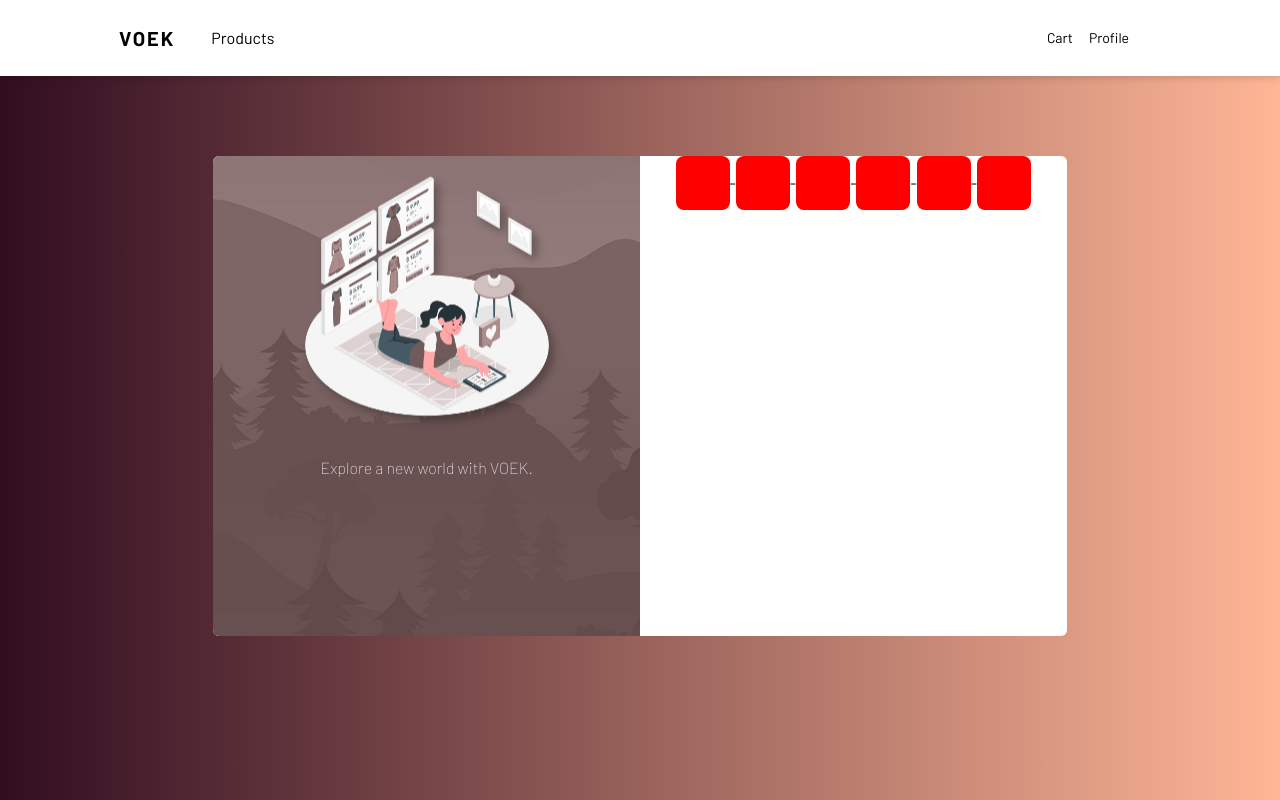
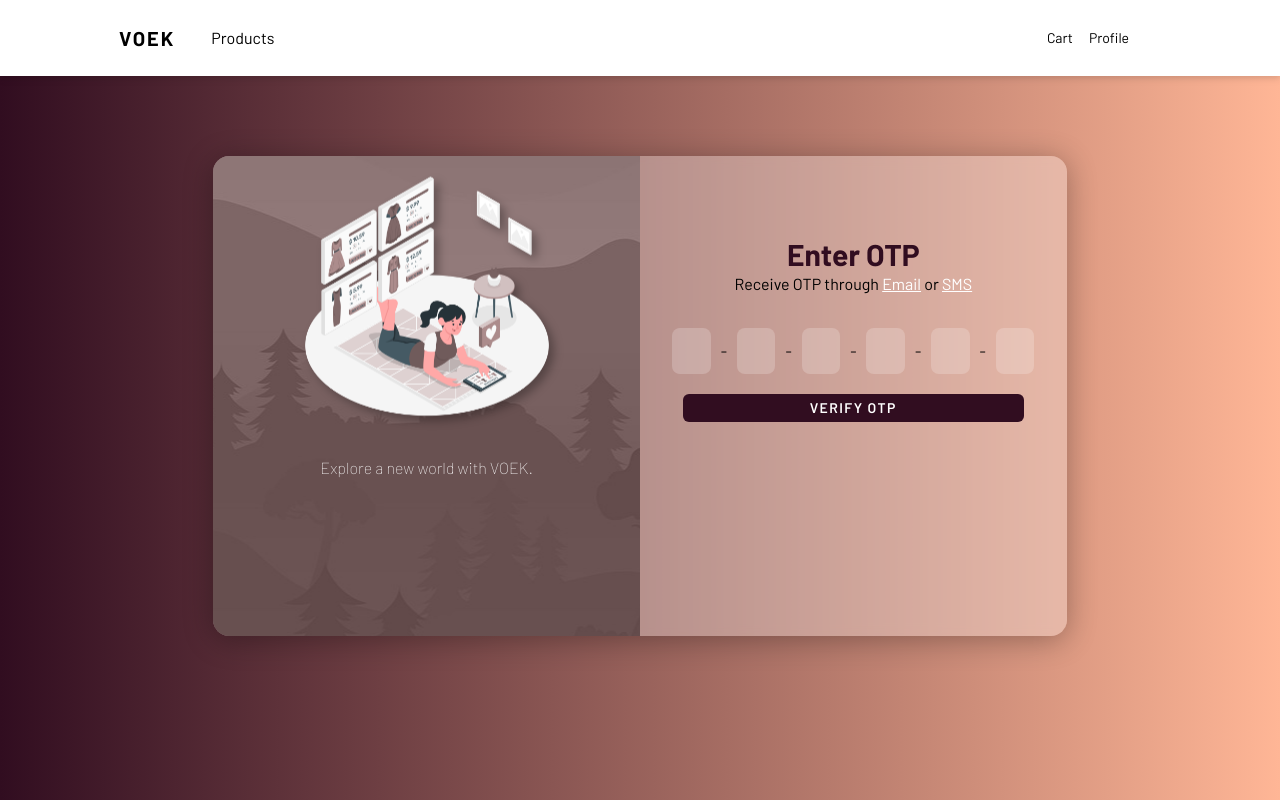
Before and after one commit to Noah-mh/voek, a React (Vite) app in the folder client/: page / in a window 1280 px wide. Shown: the top 800 px of the page. Built offline with nearby package versions, Linux system fonts and the light colour scheme.

Commit message:
OTP front

```diff
--- a/client/src/App.css
+++ b/client/src/App.css
@@ -1,10 +1,10 @@
 @import url("https://fonts.googleapis.com/css2?family=Barlow:ital,wght@0,100;0,200;0,300;0,400;0,500;0,600;0,700;0,800;0,900;1,100;1,200;1,300;1,400;1,500;1,600;1,700;1,800;1,900&family=Montserrat&display=swap");
+@import url("https://fonts.googleapis.com/css2?family=Barlow:wght@800&family=Merriweather:wght@300&display=swap");
 
 @tailwind base;
 @tailwind components;
 @tailwind utilities;
 
-@import url("https://fonts.googleapis.com/css2?family=Barlow:wght@800&family=Merriweather:wght@300&display=swap");
 :root {
   --purpleAccent: #310d20;
   --greyAccent: #484848;
@@ -17,3 +17,11 @@
 div {
   font-family: "Barlow", sans-serif;
 }
+
+html {
+  overflow-x: hidden;
+}
+
+h1 {
+  color: var(--purpleAccent);
+}
--- a/client/src/App.tsx
+++ b/client/src/App.tsx
@@ -3,14 +3,17 @@ import "./App.css";
 import Header from "./components/header/header.tsx";
 import LoginBanner from "./components/loginBanner/loginBanner.tsx";
 import Footer from "./components/footer/footer.tsx";
+import { BrowserRouter as Router, Route, Routes } from "react-router-dom";
 
 function App() {
   return (
-    <>
+    <Router>
       <Header />
-      <LoginBanner />
+      <Routes>
+        <Route path="/" element={<LoginBanner />} />
+      </Routes>
       <Footer />
-    </>
+    </Router>
   );
 }
 
--- a/client/src/components/header/header.tsx
+++ b/client/src/components/header/header.tsx
@@ -1,9 +1,19 @@
 import React from "react";
 import "./header.css";
+import { useRef, useEffect } from "react";
 
 const header = () => {
+  const ref: any = useRef();
+
+  useEffect(() => {
+    console.log(ref.current.clientHeight);
+  }, []);
+
   return (
-    <nav className="flex items-center justify-center bg-white p-6 px-8 drop-shadow-md">
+    <nav
+      ref={ref}
+      className="flex items-center justify-center bg-white p-6 px-8 drop-shadow-md"
+    >
       <div className=" w-9/12 flex">
         <div className="flex items-center  mr-6">
           <span className="font-bold text-xl tracking-widest">VOEK</span>
--- a/client/src/components/loginBanner/OTP.css
+++ b/client/src/components/loginBanner/OTP.css
@@ -1,3 +1,35 @@
-input {
-  background-color: red;
+.OTPz input {
+  margin: 20px 10px;
+  background: rgba(255, 255, 255, 0.2);
+  border-radius: 16px;
+  justify-content: center;
 }
+.OTPz input:focus {
+  outline: none;
+  background-color: rgba(255, 255, 255, 0.4);
+}
+.wrapper {
+  display: flex;
+}
+.wrapper > input:last-child {
+  font-family: "Barlow", "sans";
+  margin: 0 auto;
+}
+.OTPz > div {
+  justify-content: center;
+}
+
+.OTPModal {
+  background-color: rgba(87, 165, 83, 0.5);
+  border-color: #516c43;
+}
+.OTPModal p {
+  color: #3d5132;
+  font-size: small;
+}
+
+.wrapper > input:last-child:hover {
+  border: 2px solid var(--purpleAccent);
+  color: var(--purpleAccent);
+  cursor: pointer;
+}
--- a/client/src/components/loginBanner/OTP.tsx
+++ b/client/src/components/loginBanner/OTP.tsx
@@ -1,12 +1,59 @@
-import React, { useState } from "react";
+import React, { useEffect, useState } from "react";
 import OtpInput from "react-otp-input";
 import "./OTP.css";
+import { Link } from "react-router-dom";
 
 export default function OTP(): JSX.Element {
+  // useEffect = () => {};
   const [otp, setOtp] = useState("");
+  const [modalEmail, setModalEmail] = useState<boolean>(false);
+  const [modalSMS, setModalSMS] = useState<boolean>(false);
+  const [verifySuccess, setVerifySuccess] = useState<boolean>(false);
+
   return (
-    <div className="w-1/2 flexs hell">
-      <div className="flex justify-center items-center align-middle">
+    <div className="w-1/2 flex-col justify-center pt-20">
+      <div className="wrapper flex-col justify-center ">
+        <h1 className="text-center font-bold text-3xl">Enter OTP</h1>
+        <div className="text-center mb-3  ">
+          Receive OTP through{" "}
+          <Link
+            to="/"
+            onClick={() => {
+              setModalEmail(true);
+              setModalSMS(false);
+            }}
+            className="underline text-white"
+          >
+            Email
+          </Link>{" "}
+          or{" "}
+          <Link
+            to="/"
+            onClick={() => {
+              setModalEmail(false);
+              setModalSMS(true);
+            }}
+            className="underline text-white"
+          >
+            SMS
+          </Link>
+        </div>
+        {modalEmail && (
+          <div className="OTPModal w-3/5 mx-auto my-1 p-2 " id="OTPEmail">
+            <p className="text-center font-sans">
+              OTP has been sent to your email. Please open your inbox and check.
+            </p>
+          </div>
+        )}
+        {modalSMS && (
+          <div className="OTPModal w-3/5 mx-auto my-1 p-2 " id="OTPSMS">
+            <p className="text-center font-sans">
+              OTP has been sent to your phone number. Please open your messages
+              and check.
+            </p>
+          </div>
+        )}
+        <div className="OTPz justify-center items-center align-middle">
           <OtpInput
             value={otp}
             onChange={setOtp}
@@ -16,8 +63,8 @@ export default function OTP(): JSX.Element {
             inputStyle={{
               border: "1px solid transparent",
               borderRadius: "8px",
-            width: "54px",
-            height: "54px",
+              width: "3.2em",
+              height: "3.8em",
               fontSize: "12px",
               color: "#000",
               fontWeight: "400",
@@ -25,6 +72,12 @@ export default function OTP(): JSX.Element {
             }}
           />
         </div>
+        <input
+          type="button"
+          value="VERIFY OTP"
+          className="submitOTP w-4/5 bg-purpleAccent text-white rounded-md p-1 text-sm font-Barlow font-semibold tracking-widest hover:bg-transparent "
+        />
+      </div>
     </div>
   );
 }
--- a/client/src/components/loginBanner/loginBanner.css
+++ b/client/src/components/loginBanner/loginBanner.css
@@ -1,7 +1,7 @@
 .containerZ {
   background-image: linear-gradient(to right, #310d20, #ffb696);
 }
-.card {
+.cardZ {
   background: rgba(255, 255, 255, 0.3);
   border-radius: 16px;
   box-shadow: 0 4px 30px rgba(0, 0, 0, 0.3);
--- a/client/src/components/loginBanner/loginBanner.tsx
+++ b/client/src/components/loginBanner/loginBanner.tsx
@@ -1,15 +1,14 @@
 import React from "react";
 // import "./signUP.css";
 import loginPhoto from "../../img/login/loginVec.png";
-import LBRight from "./LBRight.tsx";
-import SignUP from "./signUP.tsx";
 import OTP from "./OTP.tsx";
 import "./loginBanner.css";
+import LBRight from "./LBRight.tsx";
 
 const loginBanner = () => {
   return (
     <div className="containerZ main w-screen h-screen flex">
-      <div className="bg-white flex w-2/3 h-3/5 justify-between mx-auto my-20 rounded-md overflow-hidden">
+      <div className="cardZ bg-white flex w-2/3 h-3/5 justify-between mx-auto my-20 rounded-md overflow-hidden">
         <div className="left  w-1/2 h-full flex-wrap py-7">
           <img src={loginPhoto} alt="loginPhoto" className="w-3/5 mx-auto" />
           <h1 className="text-center pt-4 text-white">
--- a/client/src/components/loginBanner/signUP.css
+++ b/client/src/components/loginBanner/signUP.css
@@ -1,14 +1,13 @@
 .containerZ {
   background-image: linear-gradient(to right, #310d20, #ffb696);
 }
-/* .card {
+.cardZ {
   background: rgba(255, 255, 255, 0.3);
   border-radius: 16px;
   box-shadow: 0 4px 30px rgba(0, 0, 0, 0.3);
   backdrop-filter: blur(5.1px);
-} */
-
-.left {
+}
+*/ .left {
   background-image: url("../../img/login/loginBG.jpg");
   background-position: 1%;
 }
--- a/client/tailwind.config.js
+++ b/client/tailwind.config.js
@@ -6,6 +6,12 @@ module.exports = {
     extend: {
       fontFamily: {
         Barlow: ["Barlow", "sans-serif"],
+        Merriweather: ["Merriweather", "serif"],
+      },
+      colors: {
+        purpleAccent: "#310d20",
+        greyAccent: "#484848",
+        softerPurple: "#5c4444",
       },
     },
   },
```
Lines whose indentation alone changed are shown as unchanged.
